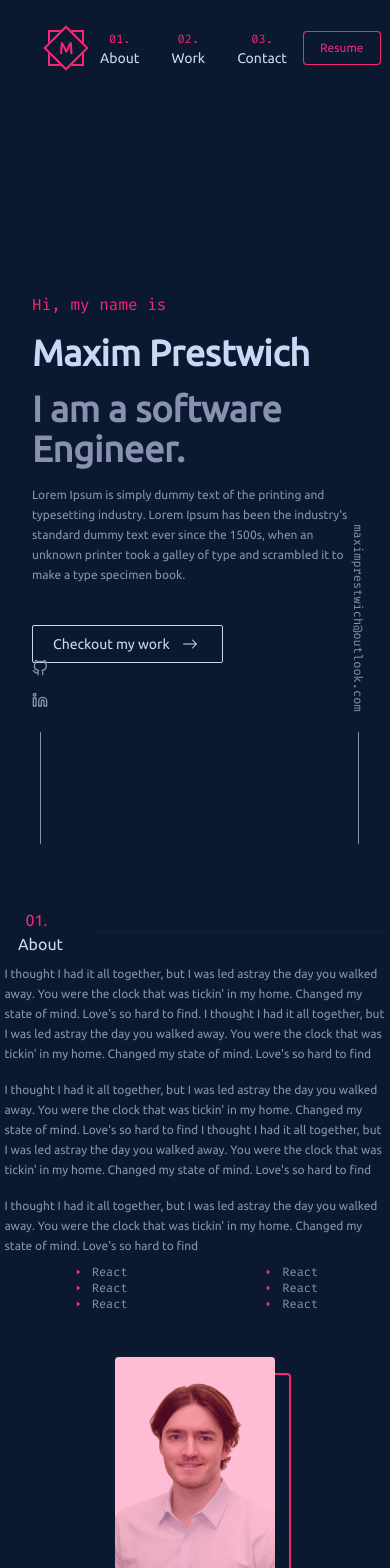
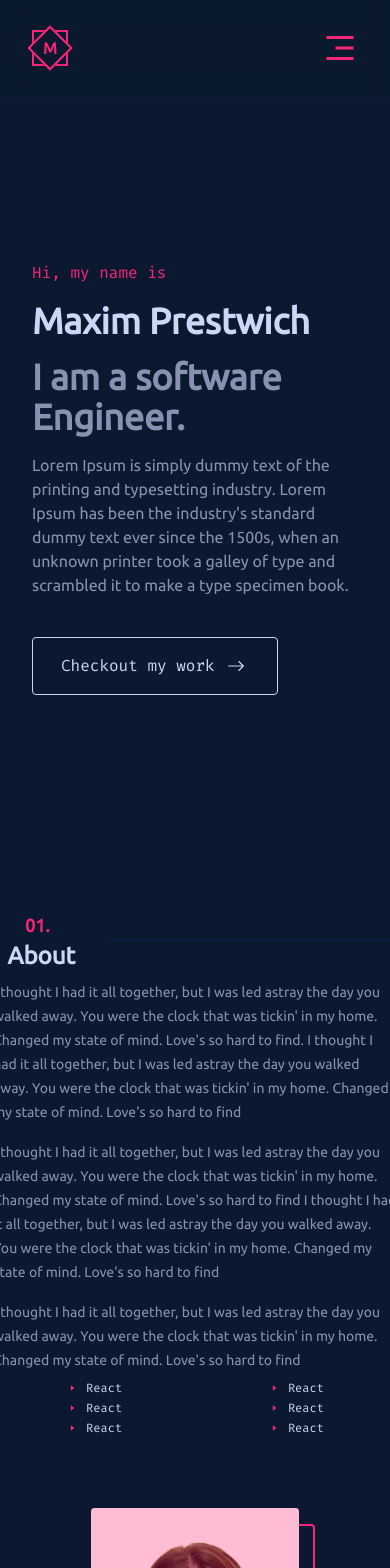
Before and after one commit to maxim-pre/my-portfolio, a React (Create React App) app: page / in a window 390 px wide. Shown: the top 1568 px of the page. Built offline with nearby package versions, Linux system fonts and the light colour scheme.

Commit message:
fix spacing issues between components and position left and right fixed content to the bottom of page in mobile view

```diff
--- a/src/App.js
+++ b/src/App.js
@@ -31,7 +31,7 @@ function App() {
 
   window.addEventListener("scroll", handleScroll);
   return (
-    <div className="App">
+    <div className="App relative">
       <Nav scroll={scrollDirection} />
       <div className="flex flex-col items-center sm:px-28 px-8">
         <AsideLeft />
--- a/src/components/about/about.js
+++ b/src/components/about/about.js
@@ -3,14 +3,14 @@ import profilePicture from "../../images/me.jpg";
 import SectionHeader from "../common/sectionHeader";
 const About = () => {
   return (
-    <div className=" max-w-[1000px] text-textLight py-16">
+    <div className=" max-w-[1000px] text-textLight py-16 sm:pb-64">
       {/* header */}
       <SectionHeader number={"1"} text={"About"} />
       {/* end header */}
 
       <div className="grid grid-rows-2 sm:grid-rows-1 grid-cols-1 sm:grid-cols-5 ">
         <div className="flex flex-col sm:col-span-3 text-left text-textNormal ">
-          <p className="my-2 text-xs leading-[20px]">
+          <p className="my-2 text-sm leading-6">
             I thought I had it all together, but I was led astray the day you
             walked away. You were the clock that was tickin' in my home. Changed
             my state of mind. Love's so hard to find. I thought I had it all
@@ -18,7 +18,7 @@ const About = () => {
             clock that was tickin' in my home. Changed my state of mind. Love's
             so hard to find
           </p>
-          <p className="my-2 text-xs leading-[20px]">
+          <p className="my-2 text-sm leading-6">
             I thought I had it all together, but I was led astray the day you
             walked away. You were the clock that was tickin' in my home. Changed
             my state of mind. Love's so hard to find I thought I had it all
@@ -26,7 +26,7 @@ const About = () => {
             clock that was tickin' in my home. Changed my state of mind. Love's
             so hard to find
           </p>
-          <p className="my-2 text-xs leading-[20px]">
+          <p className="my-2 text-sm leading-6">
             I thought I had it all together, but I was led astray the day you
             walked away. You were the clock that was tickin' in my home. Changed
             my state of mind. Love's so hard to find
@@ -41,9 +41,9 @@ const About = () => {
           </div>
         </div>
         <div className=" col-span-2 flex items-center">
-          <div className="object-cover w-40 group mx-auto mb-12 sm:mb-0">
-            <div className="absolute w-40 h-[13.7rem] bg-neonPink z-20 opacity-30 group-hover:opacity-0 duration-200"></div>
-            <div className="absolute w-40 h-[13.7rem] border-2 border-neonPink translate-x-4 translate-y-4 rounded group-hover:translate-x-5 group-hover:translate-y-5 duration-200 "></div>
+          <div className="object-cover w-52 group mx-auto mb-12 sm:mb-0">
+            <div className="absolute w-52 h-[17.7rem] bg-neonPink z-20 opacity-30 group-hover:opacity-0 duration-200"></div>
+            <div className="absolute w-52 h-[17.7rem] border-2 border-neonPink translate-x-4 translate-y-4 rounded group-hover:translate-x-5 group-hover:translate-y-5 duration-200 "></div>
             <div className="relative group-hover:-translate-x-1 group-hover:-translate-y-1 duration-200">
               <img
                 className="z-10 rounded"
--- a/src/components/about/bulletPoint.js
+++ b/src/components/about/bulletPoint.js
@@ -2,11 +2,11 @@ import { RxTriangleRight } from "react-icons/rx";
 
 const BulletPoint = ({ text }) => {
   return (
-    <div className="sm:col-span-3 col-span-4 text-xs flex items-center sm:justify-start justify-center">
+    <div className="sm:col-span-3 col-span-4 text-xs flex items-center sm:justify-start justify-center mb-1">
       <span className="text-neonPink mr-2">
         <RxTriangleRight />
       </span>
-      <span className="code">{text}</span>
+      <span className="code text-textLight">{text}</span>
     </div>
   );
 };
--- a/src/components/asideLeft.js
+++ b/src/components/asideLeft.js
@@ -2,14 +2,14 @@ import { FiGithub, FiLinkedin } from "react-icons/fi";
 
 const AsideLeft = () => {
   return (
-    <div className="fixed bottom-0 left-0 px-8 flex flex-col items-center text-textNormal">
+    <div className=" absolute sm:fixed bottom-0 left-0 px-8 flex flex-col items-center text-textNormal">
       <div className="my-2 cursor-pointer hover:text-neonPink hover:-translate-y-1 duration-200">
         <FiGithub />
       </div>
       <div className="my-2 cursor-pointer hover:text-neonPink hover:-translate-y-1 duration-200">
         <FiLinkedin />
       </div>
-      <div className="h-28 w-[0.5px] bg-textNormal mt-4"></div>
+      <div className="h-14 sm:h-28 w-[0.5px] bg-textNormal mt-4"></div>
     </div>
   );
 };
--- a/src/components/asideRight.js
+++ b/src/components/asideRight.js
@@ -1,10 +1,10 @@
 const AsideRight = () => {
   return (
-    <div className="fixed bottom-0 right-0 px-8 flex flex-col items-center text-textNormal w-7">
+    <div className="absolute sm:fixed bottom-0 right-0 px-8 flex flex-col items-center text-textNormal w-7">
       <p className="rotate-90 code -translate-y-[90px] cursor-pointer hover:text-neonPink hover:-translate-y-[95px] duration-200 text-xs">
         maximprestwich@outlook.com
       </p>
-      <div className="h-28 w-[0.5px] bg-textNormal mt-4"></div>
+      <div className="h-14 sm:h-28 w-[0.5px] bg-textNormal mt-4"></div>
     </div>
   );
 };
--- a/src/components/common/sectionHeader.js
+++ b/src/components/common/sectionHeader.js
@@ -1,8 +1,8 @@
 const SectionHeader = ({ number, text }) => {
   return (
     <div className="w-full flex justify-start items-center">
-      <h1 className="text-textLight">
-        <span className="text-neonPink mr-2">0{number}.</span> {text}
+      <h1 className="text-textLight text-2xl font-bold">
+        <span className="text-neonPink mr-2 text-lg">0{number}.</span> {text}
       </h1>
       <div className="w-80 bg-[#112240] h-[1px] ml-4"></div>
     </div>
--- a/src/components/contact.js
+++ b/src/components/contact.js
@@ -1,9 +1,9 @@
 import Button from "./common/button";
 const Contact = () => {
   return (
-    <div className="flex flex-col justify-between">
+    <div className="flex flex-col justify-between h-screen">
       <div className="max-w-[400px] mx-auto flex justify-center items-center flex-col h-[43rem]">
-        <h2 className="code text-neonPink text-xs">03. Contact</h2>
+        <h2 className="code text-neonPink ">03. Contact</h2>
         <h3 className="text-textNormal text-4xl">Let's get in touch!</h3>
         <p className="text-textNormal text-xs my-6">
           I thought I had it all together, but I was led astray the day you
--- a/src/components/home/home.js
+++ b/src/components/home/home.js
@@ -13,16 +13,16 @@ const Home = () => {
         <h2 className="text-textNormal font-bold md:text-7xl sm:text-5xl text-4xl mb-4">
           I am a software Engineer.
         </h2>
-        <p className="text-textNormal md:w-[70%] mb-2 text-xs leading-[20px]">
+        <p className="text-textNormal md:w-[70%] mb-2 leading-6">
           Lorem Ipsum is simply dummy text of the printing and typesetting
           industry. Lorem Ipsum has been the industry's standard dummy text ever
           since the 1500s, when an unknown printer took a galley of type and
           scrambled it to make a type specimen book.
         </p>
-        <button className="border border-textLight py-2 px-4 mt-8 text-textLight rounded-sm group duration-300 hover:border-neonPink">
+        <button className="border border-textLight py-4 px-6 mt-8 text-textLight rounded group duration-300 hover:border-neonPink">
           <div className="flex items-center justify-center box-border">
-            <div className="px-1 text-sm">Checkout my work</div>
-            <div className="px-2 duration-300 group-hover:rotate-90 group-hover:text-neonPink">
+            <div className="px-1 code">Checkout my work</div>
+            <div className="px-2 duration-300 group-hover:rotate-90 group-hover:text-neonPink text-lg">
               <BsArrowRight />
             </div>
           </div>
--- a/src/components/nav/nav.js
+++ b/src/components/nav/nav.js
@@ -1,20 +1,23 @@
 import NavLink from "./navLink";
 import Logo from "./logo";
 import Button from "../common/button";
+import { RiMenu3Fill } from "react-icons/ri";
+
 const Nav = ({ scroll }) => {
   const navItems = ["About", "Work", "Contact"];
   const scrollClass = scroll == "up" ? "" : "-translate-y-[100%]";
   return (
     <nav
-      className={`bg-backgound w-full h-24 z-30 flex justify-between items-center pl-12 pr-6 fixed top-0 ease-in duration-300 ${scrollClass}`}
+      className={`backdrop-blur-md bg-backgound/80 w-full h-24 z-30  flex justify-between items-center px-8 sm:px-12 fixed top-0 ease-in duration-300 ${scrollClass} shadow-sm`}
     >
       <Logo />
-      <ul className="flex items-center text-textLight text-sm">
+      <ul className="hidden sm:flex items-center text-textLight text-sm">
         {navItems.map((item, index) => {
           return <NavLink key={index} text={item} number={index + 1} />;
         })}
         <Button label={"Resume"} />
       </ul>
+      <RiMenu3Fill className="sm:hidden text-neonPink text-4xl " />
     </nav>
   );
 };
--- a/src/components/work/projectCard.js
+++ b/src/components/work/projectCard.js
@@ -12,7 +12,7 @@ const ProjectCard = ({ project }) => {
           project {project.number}
         </h2>
         <h2 className="text-right font-bold">{project.name}</h2>
-        <div className=" w-[120%]  bg-cardColor shadow-lg text-xs py-4 px-4 text-right my-4">
+        <div className=" w-[120%]  bg-cardColor shadow-lg py-4 px-4 text-right my-4">
           {project.description}
         </div>
         <div className="code text-xs text-textNormal w-[120%] text-right">
--- a/src/components/work/projectCardAlternate.js
+++ b/src/components/work/projectCardAlternate.js
@@ -10,7 +10,7 @@ const ProjectCardAlternate = ({ project }) => {
           project {project.number}
         </h2>
         <h2 className="text-right font-bold">{project.name}</h2>
-        <div className=" w-[110%]  bg-cardColor shadow-lg text-xs py-4 px-4 text-left my-4">
+        <div className=" w-[110%]  bg-cardColor shadow-lg py-4 px-4 text-left my-4">
           {project.description}
         </div>
         <div className="code text-xs text-textNormal">
--- a/src/components/work/work.js
+++ b/src/components/work/work.js
@@ -15,7 +15,7 @@ const Work = () => {
     },
   ];
   return (
-    <div className="  max-w-[800px] text-textLight">
+    <div className="  max-w-[1000px] text-textLight">
       <SectionHeader number={"2"} text={"Some things I've built"} />
       <div className="sm:hidden">
         <MobileProjectCard project={projects[0]} />
```
